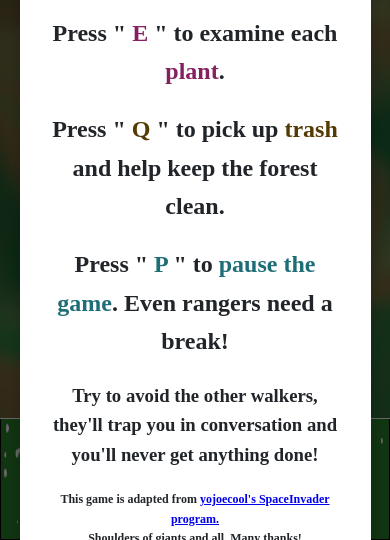
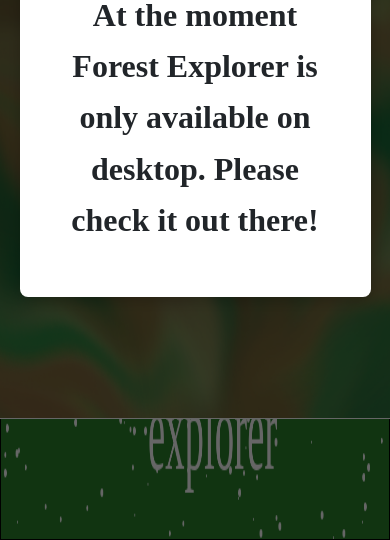
Before and after one commit to rvlgonz/artprojects, a website: page garden_game.html in a window 390 px wide. Shown: the part 304-844 px from the top of the page. Drawn offline with nearby package versions, Linux system fonts and the light colour scheme.

Commit message:
game update4

```diff
--- a/css/styles_DAN.css
+++ b/css/styles_DAN.css
@@ -173,6 +173,11 @@ body {
     border: 0.15rem solid rgba(255, 255, 255, 0.2);
 }
 
+@media (max-width: 720px) {
+  #topNav .img-nav{
+    display: none;
+  }}
+
 #topNav .nav-title {
     position: absolute;
     left: 50%;
@@ -387,6 +392,11 @@ body {
     margin-left: auto;
 }
 
+@media (max-width: 768px) {
+    #searchBar {
+        font-size: 10px;
+    }
+}
 
 @media (max-width: 992px) {
     :root {
--- a/garden_game.html
+++ b/garden_game.html
@@ -5,9 +5,10 @@
     <link href="https://fonts.googleapis.com/css?family=Audiowide|Press+Start+2P" rel="stylesheet">
     <link rel="stylesheet" href="SpaceInvaders-master/Styles/main.css">
     <title>crab invaders</title>
-    <link rel="icon" type="image/x-icon" href="assets/img/favicon (sd).ico" />
+    <link rel="icon" type="image/x-icon" href="assets/img/PDicon.jpg" />
     <link href="css/styles_DAN.css" rel="stylesheet" />
     <link rel="stylesheet" href="https://cdn.jsdelivr.net/npm/bootstrap-icons@1.13.1/font/bootstrap-icons.min.css">
+    <meta name="viewport" content="width=device-width, initial-scale=1">
     <!--link rel="icon" href="http://www.unixstickers.com/image/cache/data/stickers/spaceinvaders/Space-medium-invader.sh-600x600.png"-->
 
      <style>
@@ -38,6 +39,10 @@
             font-family: sans-serif;
         }
 
+        #mobilePopup {
+    z-index: 10000;
+}
+
         /* X buttton */
         .close-btn {
             position: absolute;
@@ -54,7 +59,8 @@
             color: #f00;
         }
 
-        .popup-box h1, h2, h3, h4, h5, h6 {
+.popup-box h1, .popup-box h2, .popup-box h3,
+.popup-box h4, .popup-box h5, .popup-box h6 {
     font-family: 'Handjet', light;
 }
 
@@ -102,6 +108,13 @@
 </nav>
 
         <!-- Popup -->
+
+    <div id="mobilePopup" class="popup-overlay">
+        <div class="popup-box">
+            <h1>At the moment Forest Explorer is only available on desktop. Please check it out there!</h1>
+            </div>
+    </div>
+
     <div id="welcomePopup" class="popup-overlay">
         <div class="popup-box">
             <button id="closePopup" class="close-btn">&times;</button>
@@ -176,24 +189,31 @@
     <script>
         // Execute code as soon as the DOM tree is built
 document.addEventListener("DOMContentLoaded", () => {
+    const mobilePopup = document.getElementById("mobilePopup");
     const popup = document.getElementById("welcomePopup");
     const closeBtn = document.getElementById("closePopup");
 
-            // Show the popup overlay
+    const isMobile = window.matchMedia("(max-width: 500px)");
+
+    if (isMobile.matches) {
+        // phones: show only the "desktop only" message
+        mobilePopup.style.display = "flex";
+    } else {
+        // everything else: show the normal welcome popup
         popup.style.display = "flex";
+    }
 
-            // Hide the popup when clicking X
     closeBtn.addEventListener("click", () => {
         popup.style.display = "none";
     });
 
-            // Hide the popup when clicking outside the box
     popup.addEventListener("click", (event) => {
         if (event.target === popup) {
             popup.style.display = "none";
         }
     });
 });
+
     </script>
     <script type="text/javascript" src="SpaceInvaders-master/Scripts/background_garden-game.js"></script>
     <script type="text/javascript" src="SpaceInvaders-master/Scripts/garden-game.js"></script>
```
Also changed, not shown: crabinvaders.html (+2 -0 lines), policy_articles.html (+1 -2 lines), policy_bio.html (+1 -2 lines), policy_contact.html (+1 -2 lines), policy_contributor.html (+1 -2 lines), policy_homepage.html (+1 -3 lines). Lines whose indentation alone changed are shown as unchanged.
